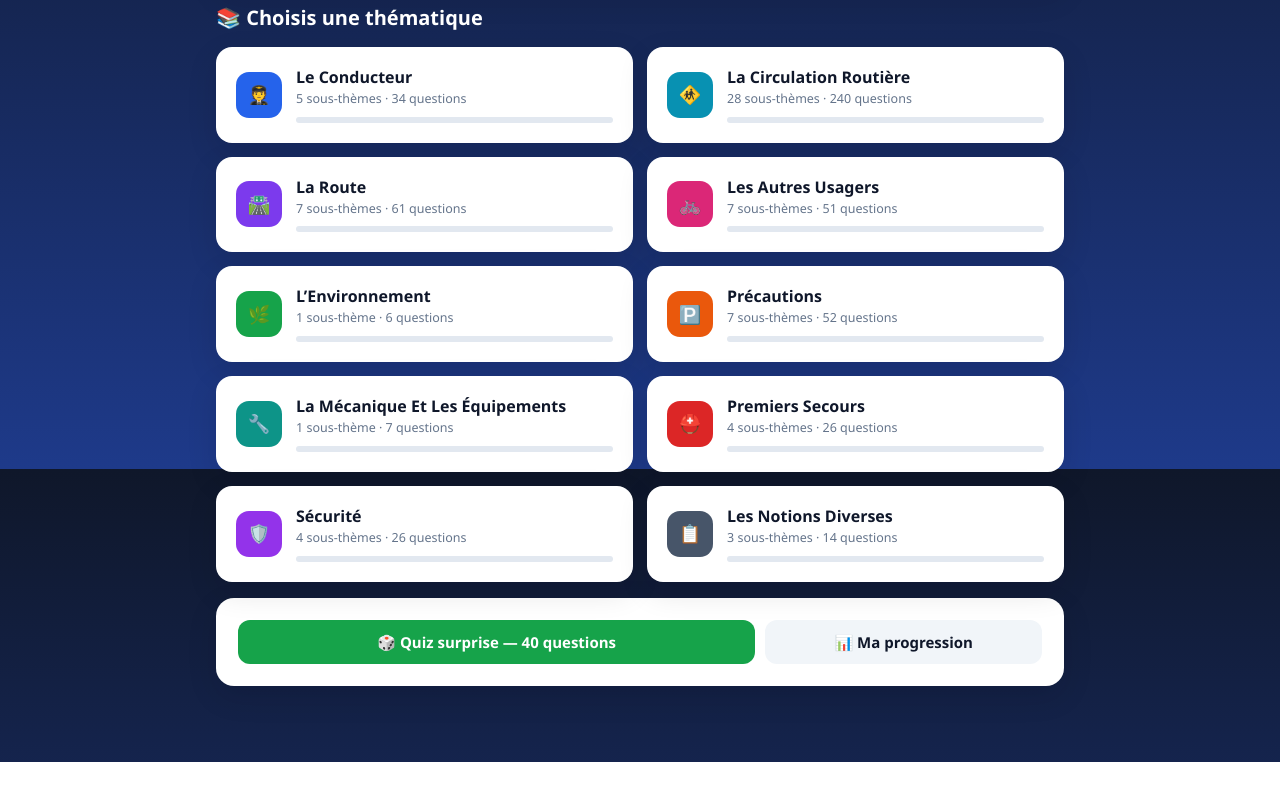
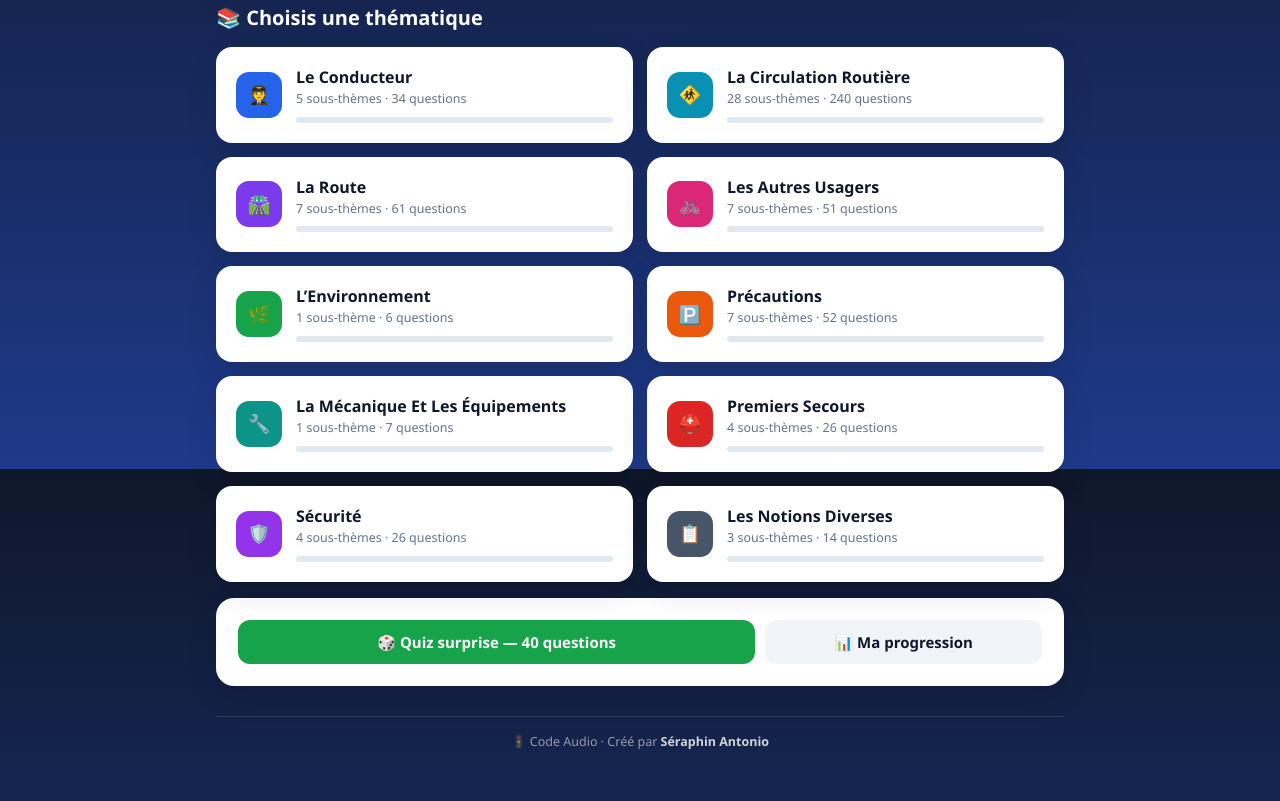
Before and after one commit to antonioseraphin10-star/code-route-audio, a plain HTML site: page index.html in a window 1280 px wide. Shown: the part 331-1132 px from the top of the page. Before the commit the page ends 1093 px from the top, so only its background shows below. Drawn offline with Linux system fonts and the light colour scheme.

Commit message:
Ajoute le crédit « Créé par Séraphin Antonio » en pied de page
Co-Authored-By: Claude Opus 4.8 <noreply@anthropic.com>

```diff
--- a/index.html
+++ b/index.html
@@ -217,6 +217,9 @@
   .rate-val{font-weight:800;color:var(--brand)}
   .hint{background:#f8fafc;border:1px solid var(--line);border-radius:10px;padding:10px 12px;font-size:12.5px;color:var(--muted);margin-top:6px}
   kbd{background:#0f172a;color:#fff;border-radius:6px;padding:1px 7px;font-size:11px;font-family:inherit}
+  .credit{text-align:center;color:rgba(255,255,255,.55);font-size:12.5px;margin-top:30px;
+    padding-top:16px;border-top:1px solid rgba(255,255,255,.12)}
+  .credit b{color:rgba(255,255,255,.8);font-weight:700}
   .toast{position:fixed;left:50%;bottom:24px;transform:translateX(-50%) translateY(40px);background:#0f172a;color:#fff;
     padding:12px 18px;border-radius:12px;font-size:14px;font-weight:600;box-shadow:var(--shadow);opacity:0;transition:.3s;z-index:60;pointer-events:none;max-width:90vw;text-align:center}
   .toast.show{opacity:1;transform:translateX(-50%) translateY(0)}
@@ -233,6 +236,7 @@
     <button class="iconbtn" title="Réglages voix" onclick="App.openSettings()">⚙️</button>
   </header>
   <main id="app"></main>
+  <footer class="credit">🚦 Code Audio · Créé par <b>Séraphin Antonio</b></footer>
 </div>
 
 <div class="modal-bg" id="modalBg">
--- a/sw.js
+++ b/sw.js
@@ -1,6 +1,6 @@
 /* Service Worker — Code de la Route Révision Audio
    Stratégie : app-shell en cache (offline), réseau d'abord pour la navigation. */
-const CACHE = "cdlr-v4";
+const CACHE = "cdlr-v5";
 const ASSETS = [
   "./",
   "./index.html",
```
